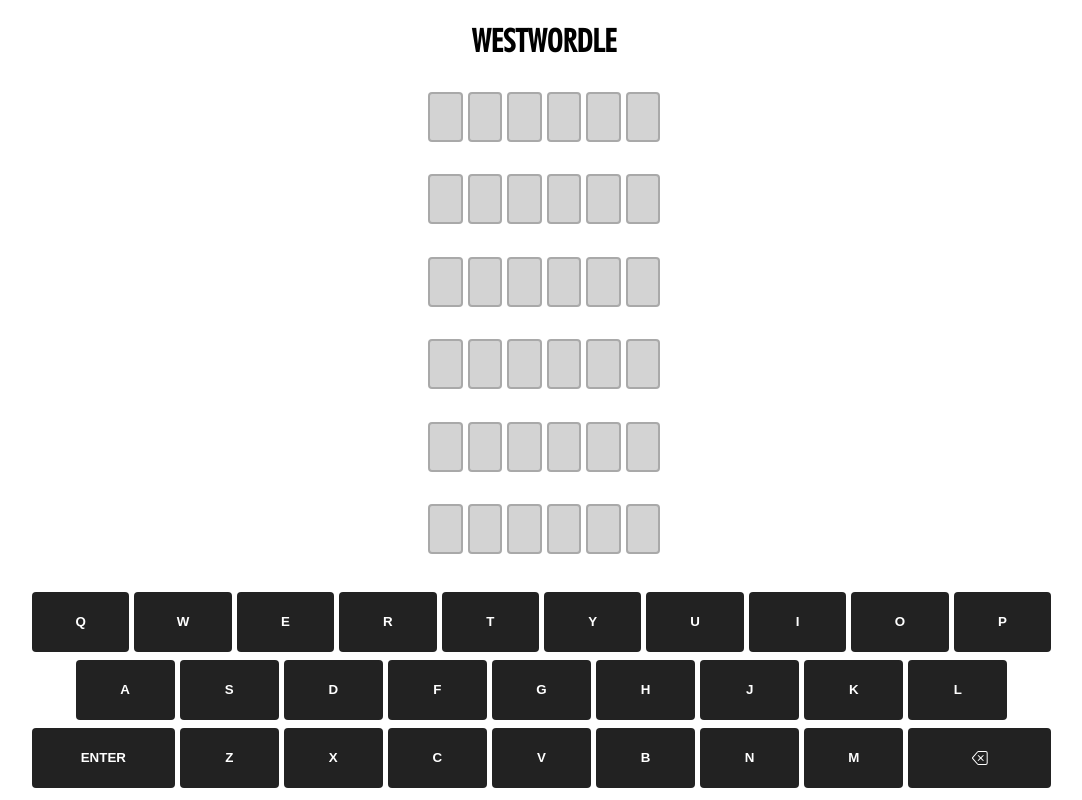
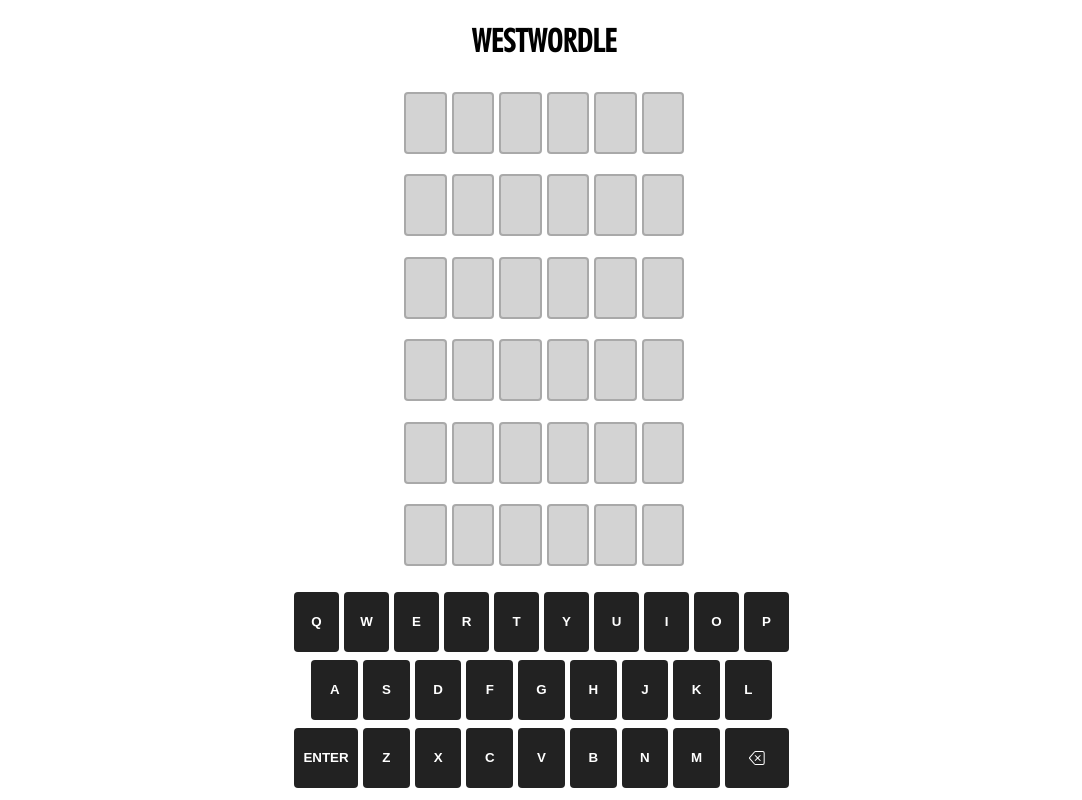
Before and after one commit to rileong/WordleClone, a React (Create React App) app: page / in a window 1280 px wide. Shown: the whole page, without its empty margins (96-1178 px from the left). Built offline with nearby package versions, Linux system fonts and the light colour scheme.

Commit message:
keyboard reflects color changes

```diff
--- a/src/App.css
+++ b/src/App.css
@@ -65,7 +65,8 @@ div {
   grid-gap: 5px;
   min-height: 0;
   min-width: 0;
-  max-height: 50px;
+  /* max-height: 50px; */
+  max-height: 80%;
 }
 
 @font-face {
@@ -133,7 +134,9 @@ button.rightSpot {
 }
 
 #keyboard {
-  width: 80%;
+  /* width: 80%; */
+  width: 90%;
+  max-width: 500px;
   /* position: absolute; */
   bottom: 0px;
   /* transform: translateY(100%); */
@@ -146,9 +149,10 @@ button.rightSpot {
   padding: 10px;
   box-sizing: border-box;
   height: 100%;
-  width: 100%;
-  /* max-width: 250px; */
-  max-width: calc(var(--letterCount) * 42px);
+  width: 80%;
+  max-width: 300px;
+  /* max-width: calc(var(--letterCount) * 42px); */
+  /* max-width: 50%; */
   min-height: 0;
 }
 
--- a/src/App.tsx
+++ b/src/App.tsx
@@ -39,10 +39,6 @@ function App(props: propInterface) {
   function handleKeyDown(char: string) { // PUT THESE FUNCTIONS IN USE EFFECT (?)
     if (char === "Enter") char = '↵'
     if (char === "Backspace") char = '←'
-    if (char === '7') {
-        console.log(guessCount);
-
-    }
     const checker = new RegExp('^[a-zA-Z←↵]{1}$')
     if (!checker.test(char) || guessCount === 6) { // not a valid key
       return
@@ -113,6 +109,29 @@ function App(props: propInterface) {
       }
       return v
     })
+    // let keys = Array.from(document.querySelectorAll('#keyboard button'))
+    // keys.forEach(el => {
+    // })
+    guessrow.forEach((item, index) => {
+      let key = document.querySelector(`[data-key='${guess[index]}']`)
+      if (key) {
+        if (key.classList.contains('rightSpot')) {
+
+        } else if (key.classList.contains('rightLetter')) {
+          if (item === 3) {
+            key.classList.remove('rightLetter')
+            key.classList.add('rightSpot')
+          }
+        } else if (key.classList.contains('wrong')) {
+          if (item > 1) {
+            key.classList.remove('wrong')
+            key.classList.add(CLASS_CODES[item])
+          }
+        } else {
+          key.classList.add(CLASS_CODES[item])
+        }
+      }
+    })
     setColorMatrix(current => {
       current[guessCount] = guessrow
       return current
@@ -125,7 +144,7 @@ function App(props: propInterface) {
 //   const forceUpdate = useCallback(() => updateState({}), [])
 
   useEffect(() => {
-    console.log(guessCount);
+    // console.log(guessCount);
     // guess('paapyp')
     document.documentElement.style.setProperty('--letterCount', props.letterCount.toString())
     // window.addEventListener('keydown', (e: KeyboardEvent) => {e.preventDefault();handleKeyDown(e.key)})
```
